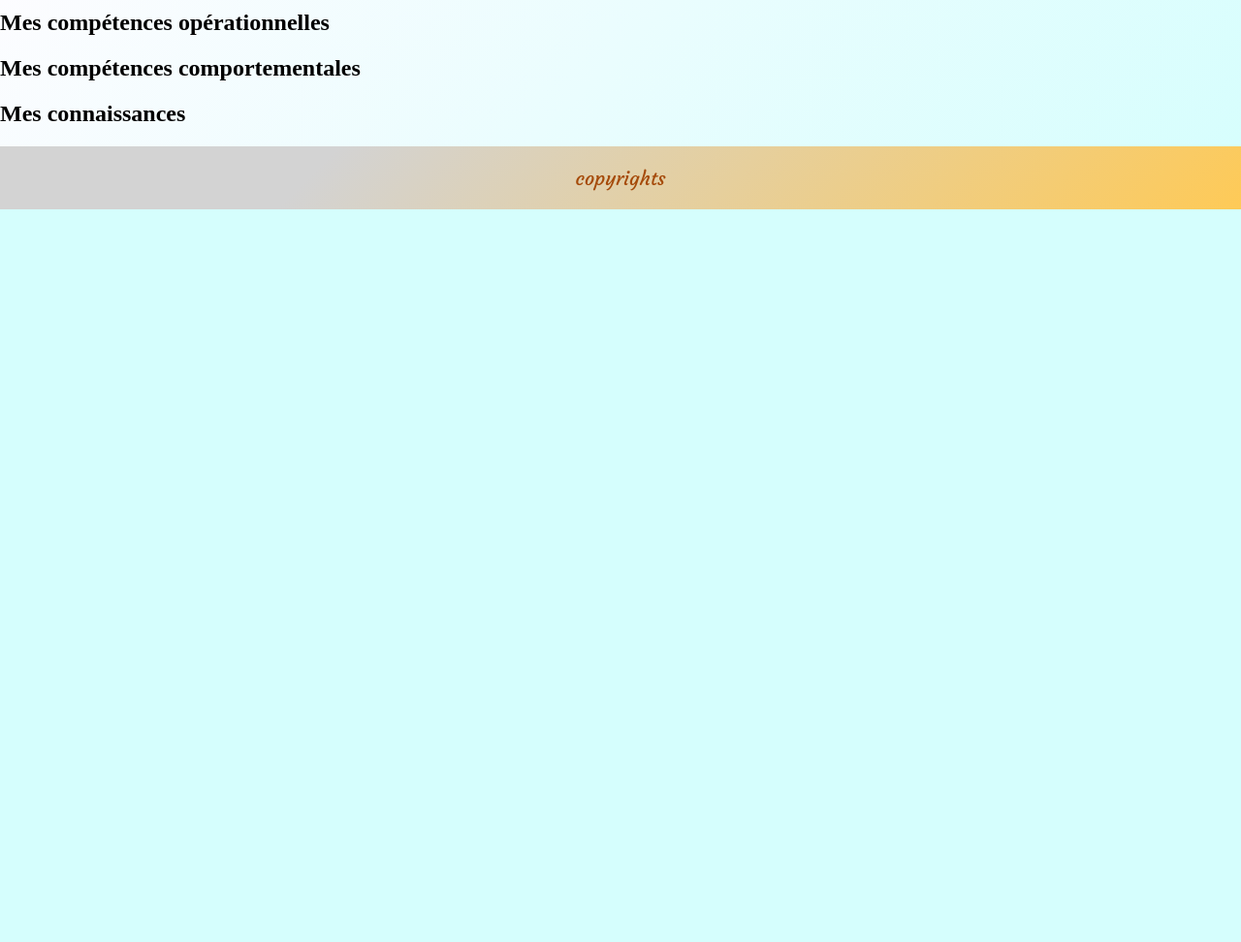
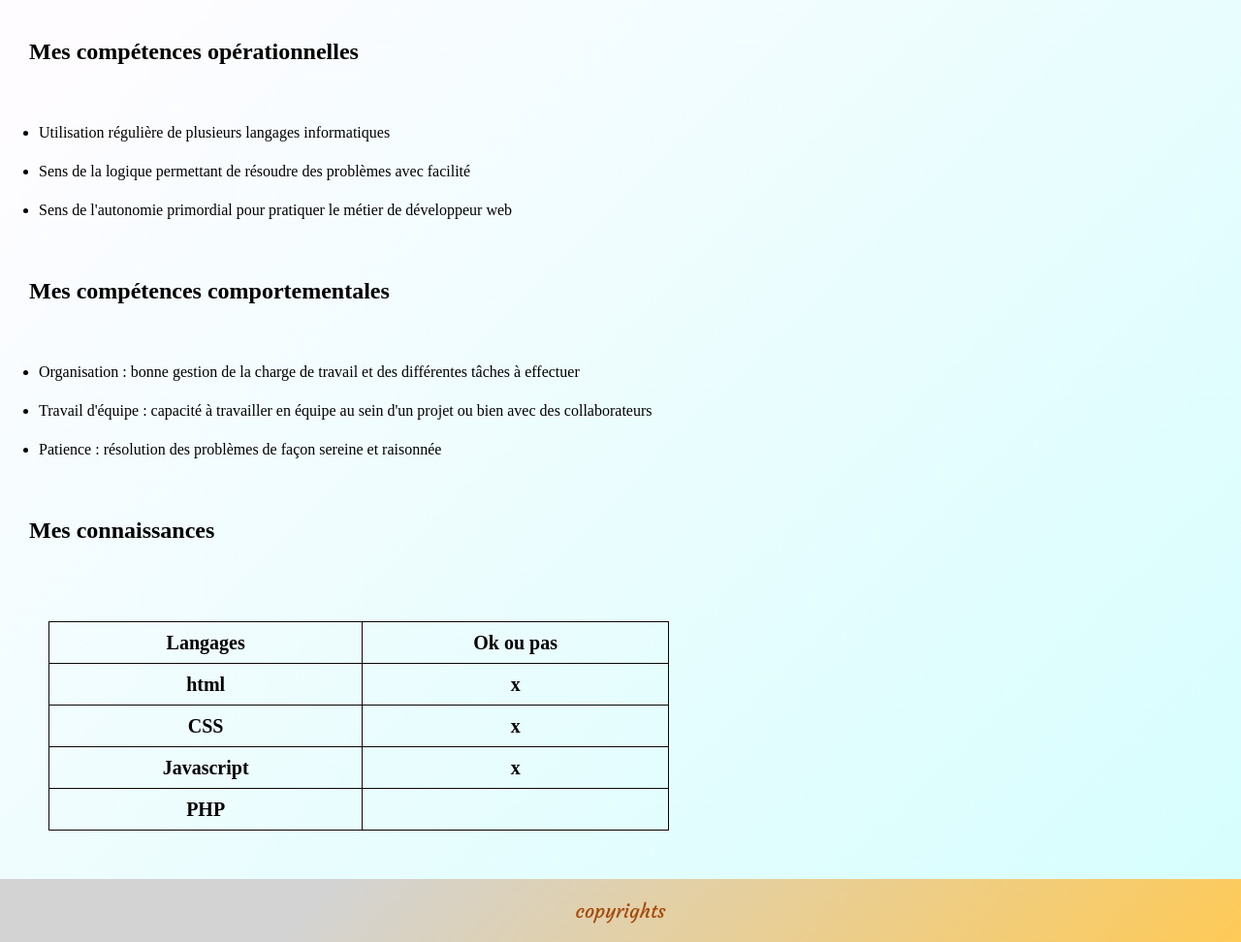
Before and after one commit to Maryam597/About-Me, a plain HTML site: page about-me.html in a window 1280 px wide. Shown: the part 673-1645 px from the top of the page at 97% size. Before the commit the page ends 889 px from the top, so only its background shows below. Drawn offline with Linux system fonts and the light colour scheme.

Commit message:
About me

```diff
--- a/about-me.html
+++ b/about-me.html
@@ -51,8 +51,46 @@
             <h1>A propos de moi</h1>
 
             <h2> Mes compétences opérationnelles</h2>
+
+
+            <ul>
+               <li>Utilisation régulière de plusieurs langages informatiques</li>
+               <li>Sens de la logique permettant de résoudre des problèmes avec facilité</li>
+               <li>Sens de l'autonomie primordial pour pratiquer le métier de développeur web</li>
+            </ul>
+
+
+
             <h2> Mes compétences comportementales </h2>
+
+            <ul>
+              <li>Organisation : bonne gestion de la charge de travail et des différentes tâches à effectuer</li>
+              <li>Travail d'équipe : capacité à travailler en équipe au sein d'un projet ou bien avec des collaborateurs</li>
+              <li>Patience : résolution des problèmes de façon sereine et raisonnée</li>
+
+            </ul>
+
+
             <h2> Mes connaissances</h2>
+
+            <table>
+              <tr>
+
+                <th>Langages</th>
+                <th> Ok ou pas</th>
+              </tr>
+
+              <tr> <th> html</th>  <th> x</th>   </tr>
+              <tr> <th>CSS</th><th> x</th></tr>
+              <tr> <th>Javascript</th><th> x</th></tr>
+              <tr> <th>PHP</th></tr>
+
+
+
+
+            </table>
+
+
 
       </section>
 
@@ -60,5 +98,7 @@
       <footer>
         <p>copyrights</p>
       </footer>
+
+
 </body>
 </html>
--- a/style.css
+++ b/style.css
@@ -94,10 +94,36 @@ section p {
           }
 
 
+ table {
+    border: 1px solid;
+    margin: 50px;
+    width: 50%;
+    height: 50%;
+    font-size: 20px;
+    border-collapse: collapse;
+}
+
+
+ th{
+    border: 1px solid #070707;
+    height: 40px;
+
+ }
+
+
 h1 {
     font-family: 'Courgette', cursive;
 }
 
+
+h2 {
+    padding: 30px;
+
+}
+
+li {
+    line-height: 40px;
+}
 
 
 
```
Also changed, not shown: index.html (+1 -1 lines).
